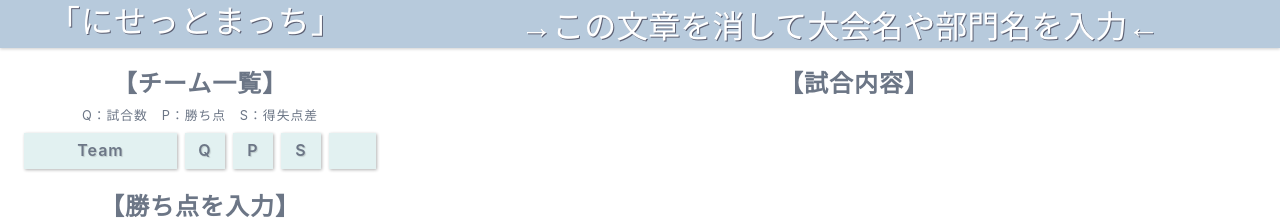
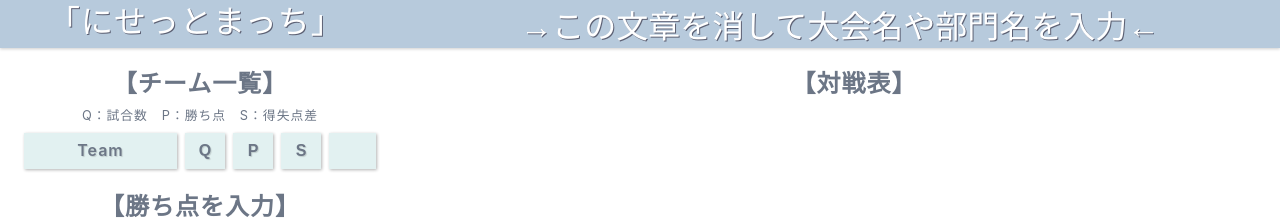
Before and after one commit to tetsu-hira/2set, a React (Create React App) app: page / in a window 1280 px wide. Shown: the top 219 px of the page. Built offline with nearby package versions, Linux system fonts and the light colour scheme; a web font is replaced by a local one.

Commit message:
ソート機能追加

```diff
--- a/public/css/style.css
+++ b/public/css/style.css
@@ -240,6 +240,7 @@ button {
 .Head .gross {
   font-size: 1rem;
   font-weight: 600;
+  color: #6c7686;
   width: 40px;
   height: 36px;
   background-color: #e2f1f1;
@@ -252,6 +253,7 @@ button {
 .Head .point {
   font-size: 1rem;
   font-weight: 600;
+  color: #6c7686;
   width: 40px;
   height: 36px;
   line-height: 35px;
--- a/public/index.html
+++ b/public/index.html
@@ -2,7 +2,7 @@
 <html lang="ja">
   <head>
     <meta charset="utf-8" />
-    <link rel="icon" href="%PUBLIC_URL%/favicon.ico" />
+    <link rel="icon" href="%PUBLIC_URL%/icon4.png" />
     <meta name="viewport" content="width=device-width, initial-scale=1" />
     <meta name="theme-color" content="#000000" />
     <meta
--- a/sass/Page/Head.scss
+++ b/sass/Page/Head.scss
@@ -25,6 +25,7 @@
   .gross {
     font-size: 1rem;
     font-weight: 600;
+    color: $FontColor;
     width: 40px;
     height: 36px;
     background-color: $SubColor;
@@ -37,6 +38,7 @@
   .point {
     font-size: 1rem;
     font-weight: 600;
+    color: $FontColor;
     width: 40px;
     height: 36px;
     line-height: 35px;
--- a/src/components/Process.tsx
+++ b/src/components/Process.tsx
@@ -36,6 +36,7 @@ const Process: React.FC = () => {
   const [ drawWin, setDrawWin ] = useState<number>(0);
   const [ drawDraw, setDrawDraw ] = useState<number>(0);
   const [ drawLose, setDrawLose ] = useState<number>(0);
+  const [ sort, setSort ] = useState<any>('');
 
 
 
@@ -67,6 +68,7 @@ const Process: React.FC = () => {
     setData('');
   }
 
+  // 対戦表に登録したチームの取り消し
   const handleRemoveTask = (index:number) => {
     const delTeam: any = plan.find((elem) => plan[index] === elem )
     const newPlan = [...plan]
@@ -80,6 +82,7 @@ const Process: React.FC = () => {
     result1.gross = result2
   }
 
+  // 対戦表にチームを登録
   const addPlan = (index: number) => {
     const addName: any = list.find((elem) => list[index] === elem )
     setPlan([...plan, {name: addName.name, time1: 0, time2: 0, count: 0, marks: 0}]);
@@ -89,6 +92,9 @@ const Process: React.FC = () => {
     const result1 = result.length + 1;
     list[index].gross = result1;
   }
+
+
+
 
 
   const addTime1 = (index:number, minute:number) => {
@@ -328,8 +334,74 @@ const Process: React.FC = () => {
     });
   }
 
+  // ソート機能を実装
+  const sortGross = () => {
+    let newList: any;
+    newList = list.sort((el1, el2) => {
+      if (el1['gross'] < el2['gross']) {
+        return 1;
+      }
+      if (el1['gross'] > el2['gross']) {
+        return -1;
+      }
+        return 0;
+    });
+    setSort('gross');
+    setList(newList);
+  };
+  const sortPoint = () => {
+    let newList: any;
+    newList = list.sort((el1, el2) => {
+      if (el1['point'] < el2['point']) {
+        return 1;
+      }
+      if (el1['point'] > el2['point']) {
+        return -1;
+      }
+        return 0;
+    });
+    setSort('point');
+    setList(newList);
+  };
+  const sortScore = () => {
+    let newList: any;
+    newList = list.sort((el1, el2) => {
+      if (el1['score'] < el2['score']) {
+        return 1;
+      }
+      if (el1['score'] > el2['score']) {
+        return -1;
+      }
+        return 0;
+    });
+    setSort('score');
+    setList(newList);
+  };
+
+
+  // let sortedLists = useMemo(() => {
+  //   let _sortedLists = list.name;
+  //   if (sort.key) {
+  //     _sortedLists = _sortedLists.sort((a, b) => {
+  //       a = a[sort.key];
+  //       b = b[sort.key];
+
+  //       if(a === b) {
+  //         return 0;
+  //       }
+  //       if(a > b) {
+  //         return 1 * sort.order;
+  //       }
+  //       if(a < b) {
+  //         return -1 * sort.order;
+  //       }
+  //     });
+  //   }
+  //   return _sortedLists;
+  // }, [sort]);
+
   // 確認のため設置
-  console.log(list);
+  // console.log(list);
 
 
   return (
@@ -342,9 +414,9 @@ const Process: React.FC = () => {
             <div className="ProcessList__Border">
               <div className="Head">
                 <div className="name">Team</div>
-                <div className="gross">Q</div>
-                <div className="point">P</div>
-                <div className="score">S</div>
+                <button className="gross" onClick={sortGross}>Q</button>
+                <button className="point" onClick={sortPoint}>P</button>
+                <button className="score" onClick={sortScore}>S</button>
                 <div className="space"></div>
               </div>
               <ul className="Item">
@@ -391,7 +463,7 @@ const Process: React.FC = () => {
             <div className="downButton"  onClick={goBottom}></div>
           </div>
           <div className="Result">
-            <h1 className="title">【試合内容】</h1>
+            <h1 className="title">【対戦表】</h1>
               <div className="Result__Border">
                 { plan.map((item, idx: number) => (
                   <>
```
Also changed, not shown: public/icon1.png (added), public/icon4.png (added).
